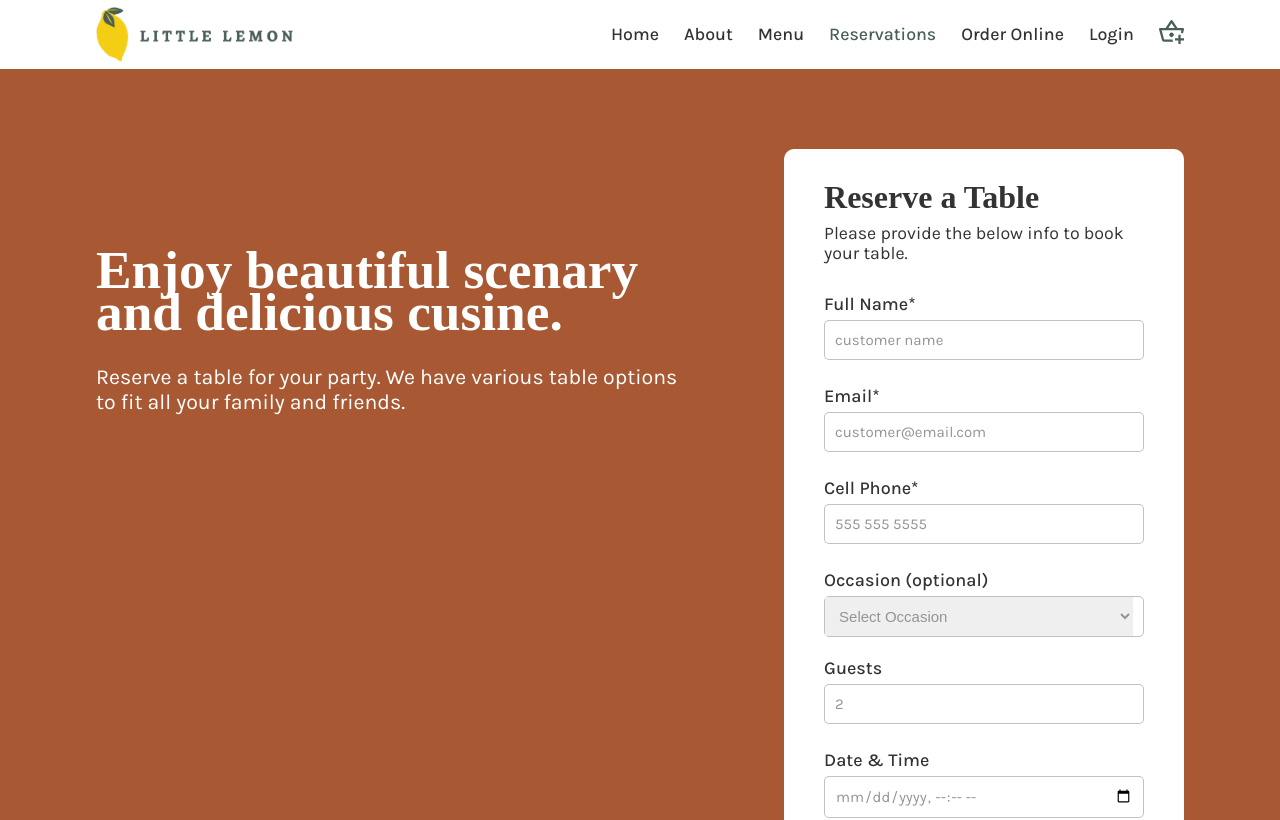
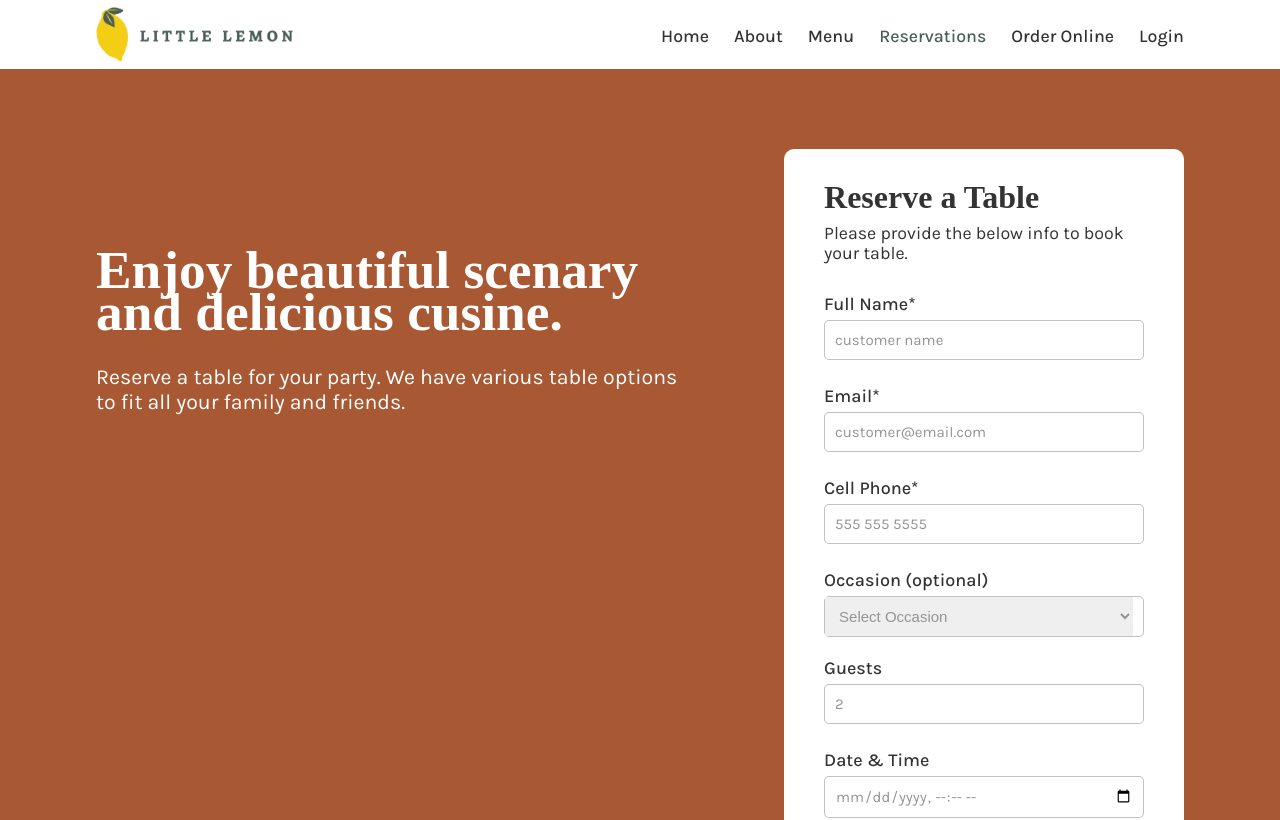
Before and after one commit to omaraouled/little-app, a React (Create React App) app: page /reservation in a window 1280 px wide. Shown: the top 820 px of the page. Built offline with nearby package versions, Linux system fonts and the light colour scheme; a web font is replaced by a local one.

Commit message:
edited for enhancement

```diff
--- a/src/components/header/NavItems.jsx
+++ b/src/components/header/NavItems.jsx
@@ -85,27 +85,7 @@ const NavItems = (props) => {
             <NavLink to="#">Login</NavLink>
           </motion.li>
 
-          <motion.li
-            initial={animateFrom}
-            animate={animateTo}
-            transition={{ delay: 0.3 }}
-            onClick={() => props.isMobile && props.closeMobileMenu()}
-          >
-            <NavLink to="#">
-              <svg
-                // width="46"
-                height="24"
-                viewBox="0 0 46 44"
-                fill="none"
-                xmlns="http://www.w3.org/2000/svg"
-              >
-                <path
-                  d="M39.7273 27.2381V33.5238H46V37.7143H39.7273V44H35.5455V37.7143H29.2727V33.5238H35.5455V27.2381H39.7273ZM23 23.0476C20.7 23.0476 18.8182 24.9333 18.8182 27.2381C18.8182 29.5429 20.7 31.4286 23 31.4286C25.3 31.4286 27.1818 29.5429 27.1818 27.2381C27.1818 24.9333 25.3 23.0476 23 23.0476ZM25.8227 39.8095H9.40909C7.48545 39.8095 5.87545 38.5105 5.39455 36.7505L0.0836363 17.3276C-7.45058e-08 17.139 0 16.9505 0 16.7619C0 15.6095 0.940909 14.6667 2.09091 14.6667H12.1064L21.2645 0.942857C21.6618 0.335238 22.3309 0 23 0C23.6691 0 24.3382 0.335238 24.7355 0.921905L33.8936 14.6667H43.9091C45.0591 14.6667 46 15.6095 46 16.7619L45.9373 17.3276L43.9091 24.7448C42.7173 24.0952 41.3791 23.5505 39.9782 23.2781L41.1909 18.8571H4.83L9.40909 35.619H25.0909C25.0909 37.0857 25.3627 38.4895 25.8227 39.8095ZM17.1455 14.6667H28.8545L23 5.86667L17.1455 14.6667Z"
-                  fill="#495E57"
-                />
-              </svg>
-            </NavLink>
-          </motion.li>
+
         </motion.ul>
       </nav>
     </>
```
Also changed, not shown: src/assets/basket .svg (deleted).
